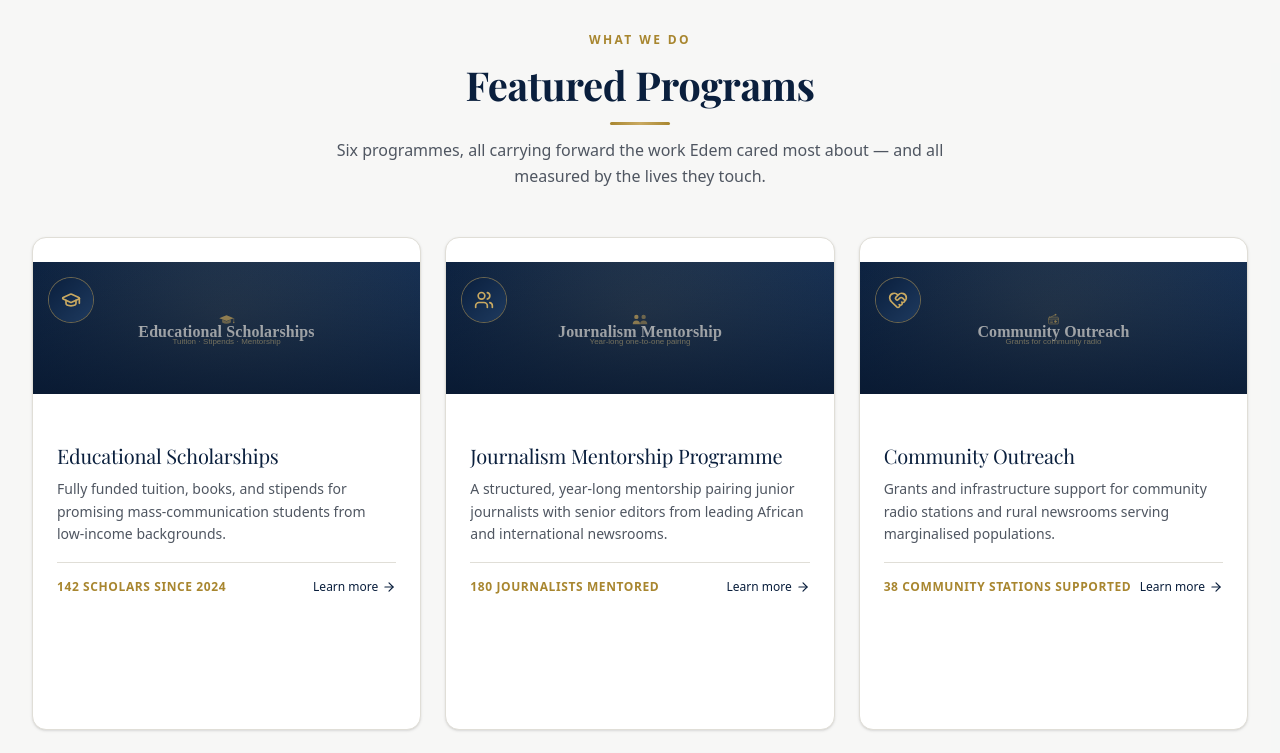
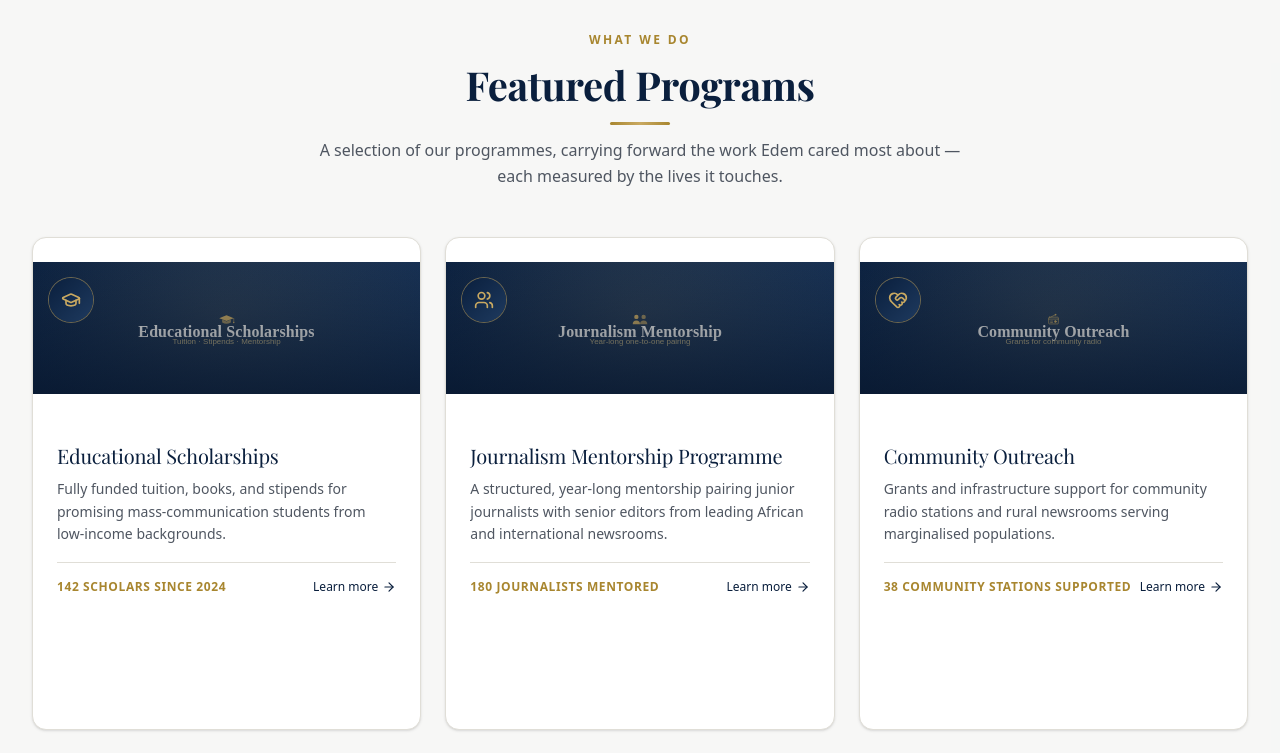
Before and after one commit to lilromeo2290/RasMuta, a Next.js app: page / in a window 1280 px wide. Shown: the part 3240-3993 px from the top of the page. Built offline with nearby package versions, Linux system fonts and the light colour scheme; a web font is replaced by a local one.

Commit message:
c9d64b7d-b6be-44eb-9513-7e00b5669f70

```diff
--- a/src/components/sections/featured-programs.tsx
+++ b/src/components/sections/featured-programs.tsx
@@ -36,11 +36,11 @@ export function FeaturedPrograms() {
         <SectionHeading
           eyebrow="What We Do"
           title="Featured Programs"
-          description="Six programmes, all carrying forward the work Edem cared most about — and all measured by the lives they touch."
+          description="A selection of our programmes, carrying forward the work Edem cared most about — each measured by the lives it touches."
         />
 
         <div className="mt-12 grid grid-cols-1 gap-6 sm:grid-cols-2 lg:grid-cols-3">
-          {programs.map((p, idx) => {
+          {programs.slice(0, 3).map((p, idx) => {
             const Icon = iconMap[p.icon] ?? GraduationCap
             return (
               <motion.div
```
